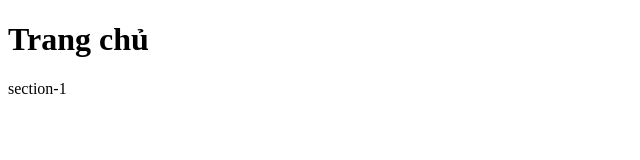
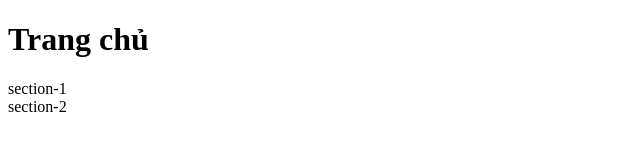
Before and after one commit to kieubaoviet2k6/hoc-git-fs9-2026, a plain HTML site: page index.html in a window 1280 px wide. Shown: the full height of the page, 0-640 px from the left. Drawn offline with Linux system fonts and the light colour scheme.

Commit message:
Sửa trang chủ (Thêm section 2)

```diff
--- a/index.html
+++ b/index.html
@@ -10,5 +10,8 @@
     <div class="section-1">
         section-1
     </div>
+     <div class="section-2">
+        section-2
+    </div>
 </body>
 </html>
```
